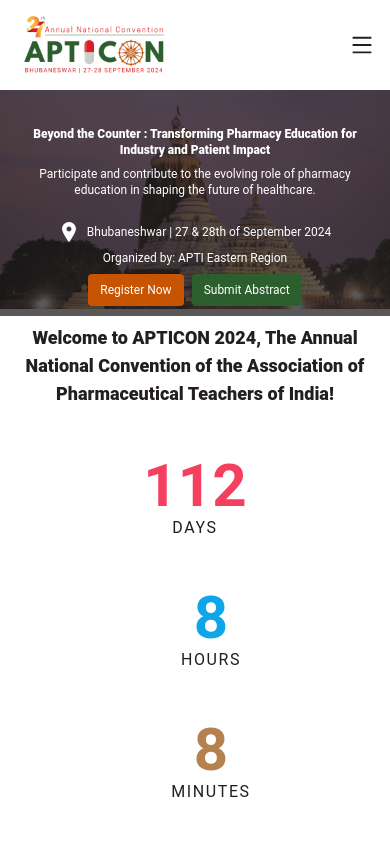
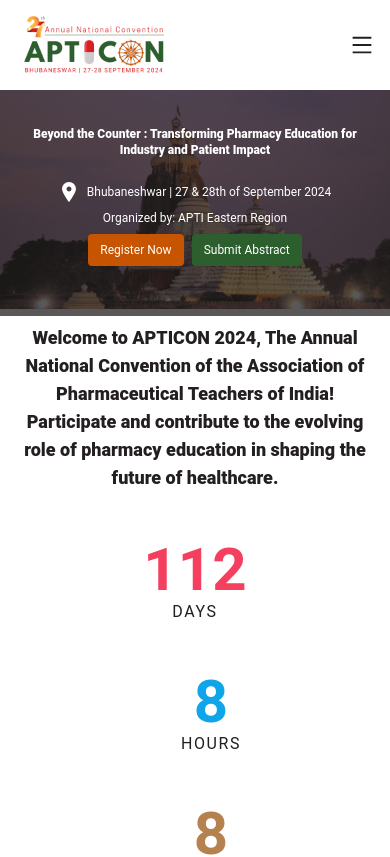
Before and after one commit to ravindrasirvi609/APTICON24, a Next.js app: page / in a window 390 px wide. Shown: the top 857 px of the page. Built offline with nearby package versions, Linux system fonts and the light colour scheme.

Commit message:
Refactor page.tsx to update container padding for mobile view

```diff
--- a/src/app/page.tsx
+++ b/src/app/page.tsx
@@ -85,12 +85,12 @@
                     Welcome to APTICON 2024, The Annual National Convention of
                     the Association of Pharmaceutical Teachers of India!
                   </p>
-                  <h1 className="text-white font-black text-xs md:text-lg lg:text-3xl mb-2 md:mb-4">
+                  <h1 className="text-white font-black text-xs md:text-lg lg:text-3xl mb-2 md:mb-4 ">
                     {" "}
                     Beyond the Counter : Transforming Pharmacy Education for
                     Industry and Patient Impact
                   </h1>
-                  <p className="text-xs md:text-md lg:text-xl mb-2 md:mb-4">
+                  <p className="text-xs md:text-md lg:text-xl mb-2 md:mb-4 sm:block hidden">
                     Participate and contribute to the evolving role of pharmacy
                     education in shaping the future of healthcare.
                   </p>
@@ -184,6 +184,10 @@
           <p className="text-lg md:text-md text-black font-black text-center lg:text-xl">
             Welcome to APTICON 2024, The Annual National Convention of the
             Association of Pharmaceutical Teachers of India!
+          </p>
+          <p className="text-lg md:text-md text-black font-black text-center lg:text-xl">
+            Participate and contribute to the evolving role of pharmacy
+            education in shaping the future of healthcare.
           </p>
           <Timestamps />
         </div>
```
